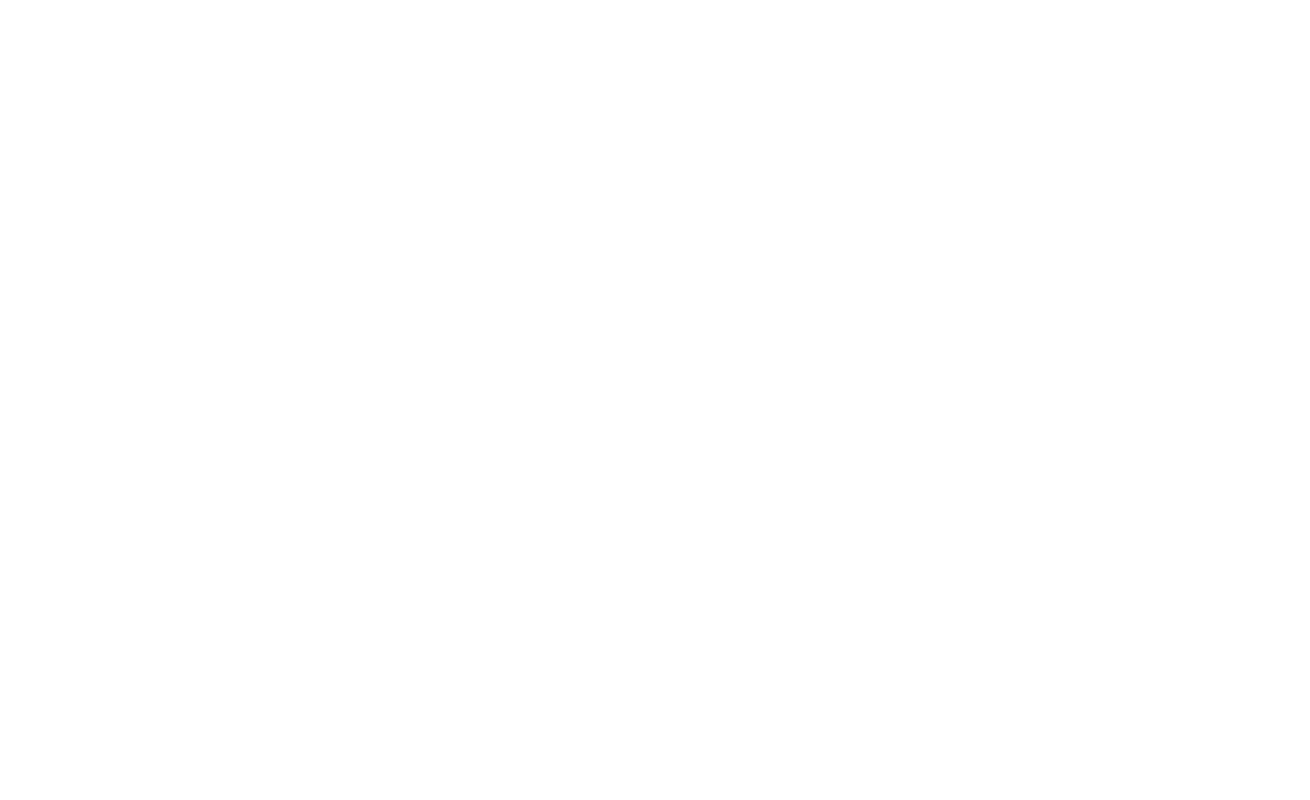
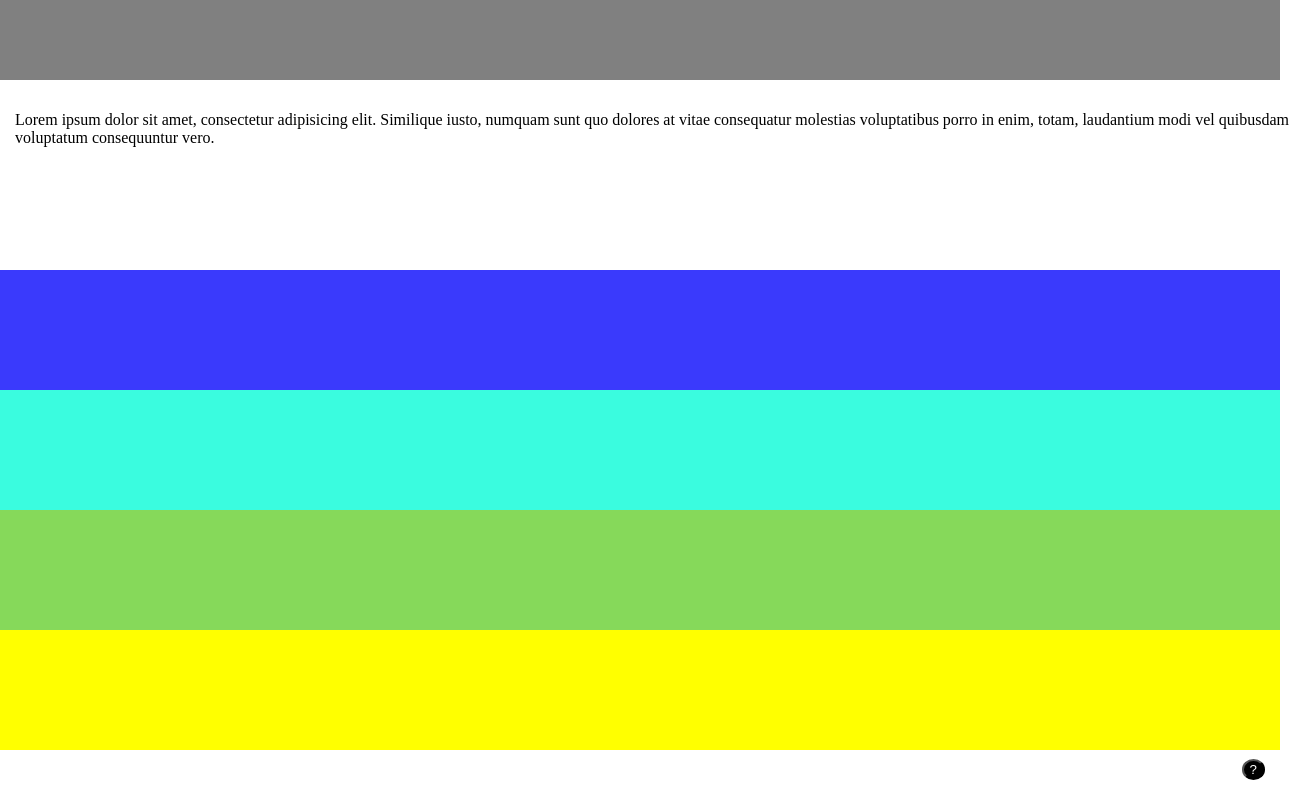
Before and after one commit to AndrewPorcelli/tuesday-lab, a plain HTML site: page drill-3/index.html in a window 1280 px wide. Shown: the whole page, 1310 px wide, since content can reach past the window. Drawn offline with Linux system fonts and the light colour scheme.

Commit message:
Finished third

```diff
--- a/drill-3/index.css
+++ b/drill-3/index.css
@@ -0,0 +1,50 @@
+body {
+  margin: 0;
+}
+
+.top {
+  height: 10vh;
+  width: 100%;
+  background-color: gray;
+}
+
+.middle {
+  height: 20vh;
+  width: 100%;
+  padding: 15px;
+}
+
+.blue {
+  height: 15vh;
+  width: 100%;
+  background-color: rgb(58, 58, 252);
+}
+
+.teal {
+  height: 15vh;
+  width: 100%;
+  background-color: rgb(58, 252, 223);
+}
+
+.green {
+    height: 15vh;
+    width: 100%;
+    background-color: rgb(134, 217, 90);
+}
+
+.yellow {
+    height: 15vh;
+    width: 100%;
+    background-color: yellow;
+}
+
+.button {
+    background-color: black;
+    color: white;
+    border-radius: 50%;
+    margin-right: 5px;
+    position: fixed;
+    float: right;
+    bottom: 20px;
+    right: 10px;
+}
--- a/drill-3/index.html
+++ b/drill-3/index.html
@@ -1 +1,23 @@
-<!-- be sure to look at the example gif as well -->
+<!DOCTYPE html>
+<html lang="en">
+<head>
+    <meta charset="UTF-8">
+    <meta http-equiv="X-UA-Compatible" content="IE=edge">
+    <meta name="viewport" content="width=device-width, initial-scale=1.0">
+    <title>Document</title>
+    <link rel="stylesheet" href="index.css"/>
+</head>
+<body>
+    <div class="top"></div>
+    <div class="middle">
+        <p>Lorem ipsum dolor sit amet, consectetur adipisicing elit. Similique iusto, numquam sunt quo dolores at vitae consequatur molestias voluptatibus porro in enim, totam, laudantium modi vel quibusdam voluptatum consequuntur vero.</p>
+    </div>
+    <div class="blue"></div>
+    <div class="teal"></div>
+    <div class="green"></div>
+    <div class="yellow">
+    </div>
+    <button class="button">?</button>
+
+</body>
+</html>
```
